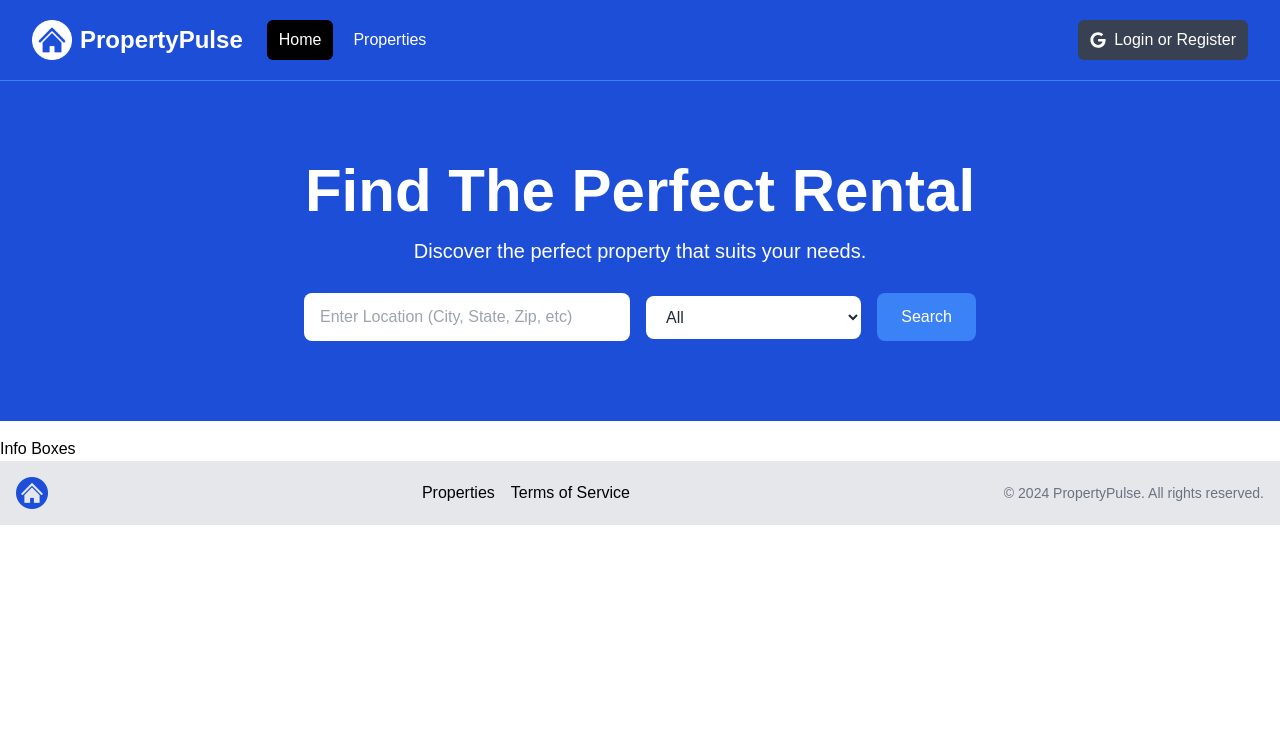
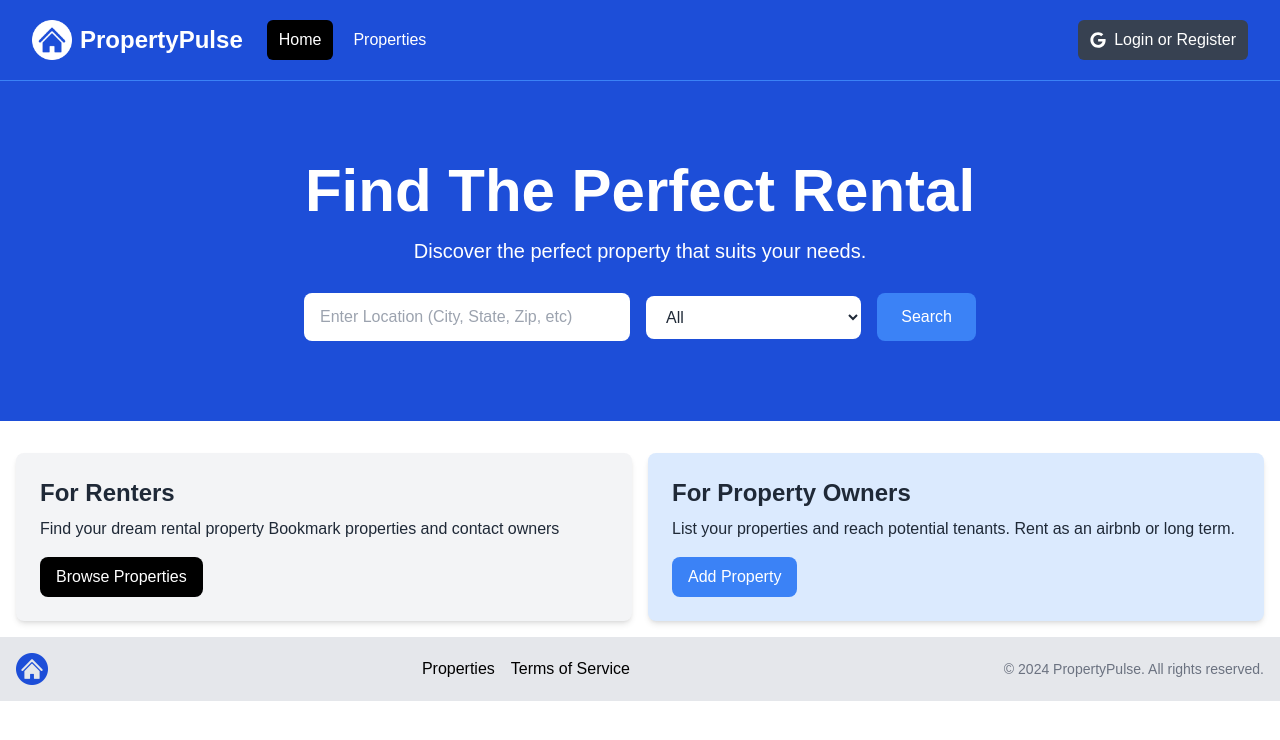
Before and after one commit to brianmujjuni/Nextjs-Property-App, a Next.js app: page / in a window 1280 px wide. Shown: the top 740 px of the page. Built offline with nearby package versions, Linux system fonts and the light colour scheme.

Commit message:
add button properties

```diff
--- a/components/InfoBox.jsx
+++ b/components/InfoBox.jsx
@@ -1,5 +1,22 @@
-import React from "react";
+import Link from "next/link";
 
-export default function InfoBox() {
-  return <div>InfoBox</div>;
+export default function InfoBox({
+  heading,
+  backgroundColor = "bg-gray-100",
+  textColor = "text-gray-800",
+  buttonInfo,
+  children,
+}) {
+  return (
+    <div className={`${backgroundColor} p-6 rounded-lg shadow-md `}>
+      <h2 className={`${textColor} text-2xl font-bold`}>{heading}</h2>
+      <p className={`${textColor} mt-2 mb-4`}>{children}</p>
+      <Link
+        href={buttonInfo.link}
+        className={`${buttonInfo.backgroundColor} inline-block text-white rounded-lg px-4 py-2 hover:bg-blue-600`}
+      >
+        {buttonInfo.text}
+      </Link>
+    </div>
+  );
 }
--- a/components/InfoBoxes.jsx
+++ b/components/InfoBoxes.jsx
@@ -1,5 +1,36 @@
-import React from "react";
-
+import Image from "next/image";
+import Link from "next/link";
+import InfoBox from "./InfoBox";
 export default function InfoBoxes() {
-  return <div>Info Boxes</div>;
+  return (
+    <section>
+      <div className="container-xl lg:container m-auto">
+        <div className="grid grid-cols-1 md:grid-cols-2 gap-4 p-4 rounded-lg">
+          <InfoBox
+            heading="For Renters"
+            buttonInfo={{
+              text: "Browse Properties",
+              link: "/properties",
+              backgroundColor: "bg-black",
+            }}
+          >
+            Find your dream rental property Bookmark properties and contact
+            owners
+          </InfoBox>
+          <InfoBox
+            heading="For Property Owners"
+            backgroundColor="bg-blue-100"
+            buttonInfo={{
+              text: "Add Property",
+              link: "/properties/add",
+              backgroundColor: "bg-blue-500",
+            }}
+          >
+            List your properties and reach potential tenants. Rent as an airbnb
+            or long term.
+          </InfoBox>
+        </div>
+      </div>
+    </section>
+  );
 }
```
